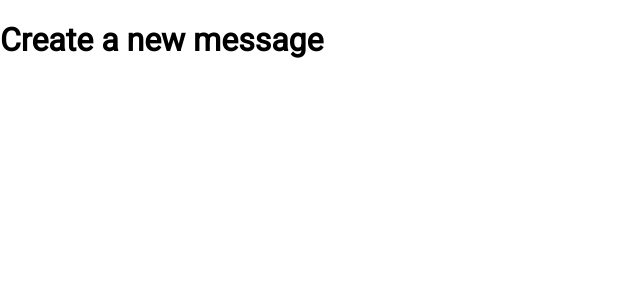
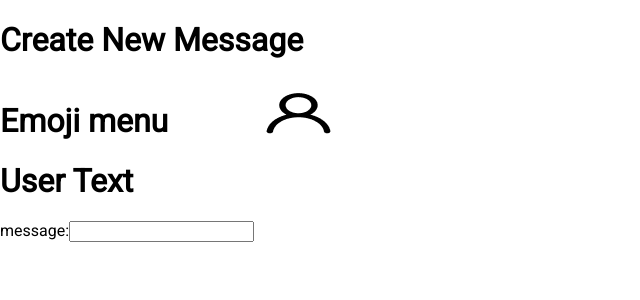
Before and after one commit to weblab-class/ekviamn-mn-taylor-ZihaoWangZihao, a React app: page /CreatePage in a window 1280 px wide. Shown: the top 300 px of the page, without its empty margins (0-640 px from the left). Built offline with nearby package versions, Linux system fonts and the light colour scheme; no server answers; the HTML template or start-up script is replaced by a standard one.

Commit message:
CreatePage edits

```diff
--- a/client/src/components/pages/CreatePage.js
+++ b/client/src/components/pages/CreatePage.js
@@ -1,17 +1,73 @@
 import React, { useState, useEffect } from "react";
 import { Router } from "@reach/router";
 import jwt_decode from "jwt-decode";
+import profile from "../../public/profile.png";
+
+let text = ""
+let image = ""
+
+const EmojiMenu = (props) => {
+    return (
+    <>
+         <div>
+            <h1>Emoji menu</h1>
+        </div>
+    </>
+    );
+};
+
+const InputText = (props) => {
+    const handleChange = (event) => {
+        event.preventDefault();
+    }
+
+    return (
+    <>
+        <div>
+            <h1>User Text</h1>
+            <form>
+                <label>
+                    message:
+                    <input type="text" />
+                </label>
+            </form>
+        </div>
+    </>
+    );
+};
+const NewMessage = (props) => {
+    return (
+        <>
+            <div class="container">
+                <div class="center">
+                <img src={profile} alt="user image"/>
+                </div>
+            </div>
+        </>
+    );
+};
 
 const CreatePage = (props) => {
-  return (
+    return (
     <>
-      <div>
-        <div>
-          <h1>Create a new message</h1>
+        <div class="u-flexColumn">
+            <div class="heading">
+                <h1>Create New Message</h1>
+            </div>
+            <div class="u-flex">
+                <div>
+                    <EmojiMenu/>
+                    <InputText/>
+                </div>
+                <div class="u-flex-justifyCenter">
+                    <NewMessage
+                        uText = {text}
+                        uImage = {image} />
+                </div>
+            </div>
         </div>
-      </div>
     </>
-  );
+    );
 };
 
 export default CreatePage;
```
